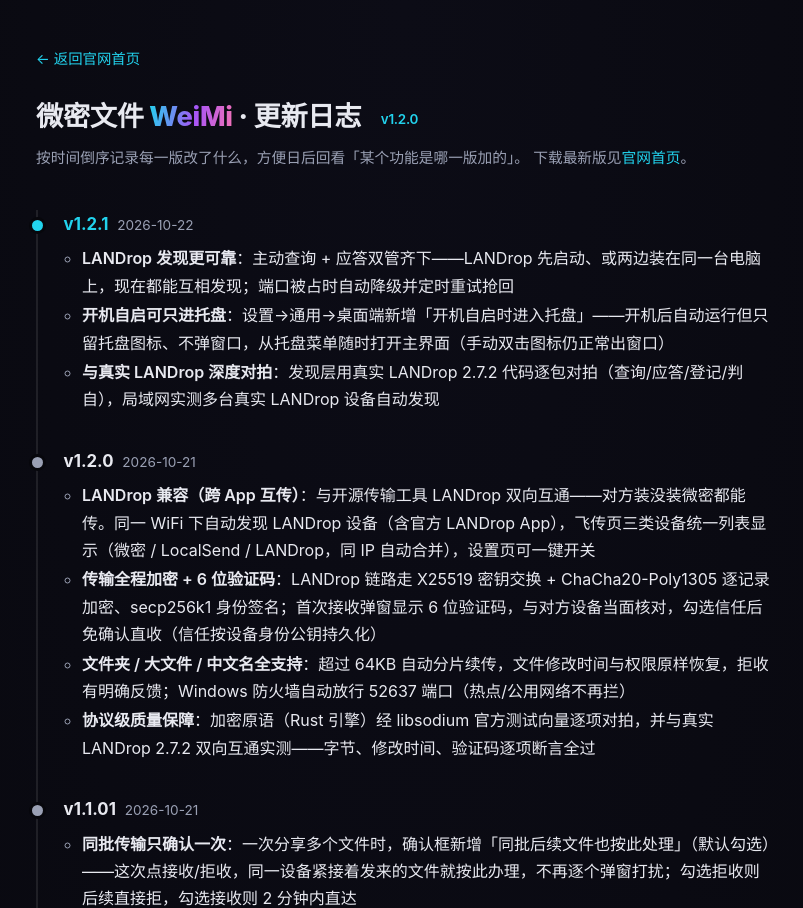
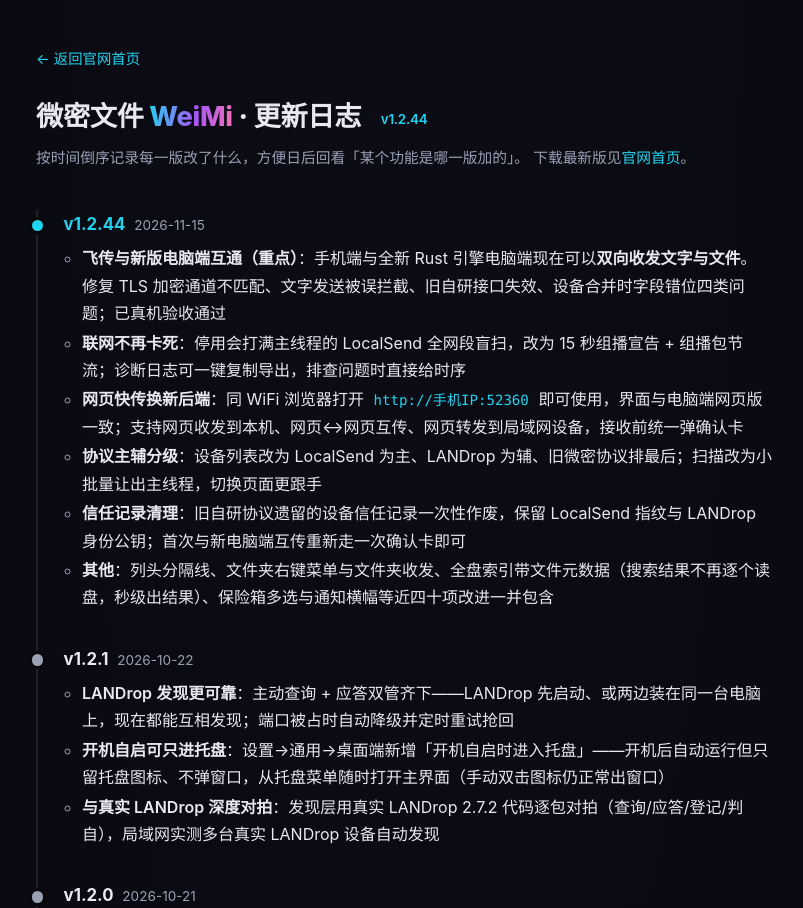
Before and after one commit to weimi95/weimi95.github.io, a plain HTML site: page weimi/app-changelog.html in a window 1280 px wide. Shown: the top 908 px of the page, without its empty margins (236-1039 px from the left). Drawn offline with Linux system fonts and the light colour scheme.

Commit message:
site: update WeiMi App pages to v1.2.44
Only weimi/app.html and weimi/app-changelog.html are touched.
weimi/index.html and changelog.html belong to the new desktop
WeiMi File Manager (v1.0.15) and are intentionally left alone.

App page: version badge v1.2.1 -> v1.2.44.
Changelog: add v1.2.44 entry (2026-11-15) covering LAN transfer
interop with the new Rust desktop engine, the LocalSend blind-scan
hang fix, the 52360 web-transfer service, protocol ranking, legacy
trust-record invalidation, and the accumulated minor improvements.

```diff
--- a/weimi/app-changelog.html
+++ b/weimi/app-changelog.html
@@ -131,7 +131,7 @@ footer { margin-top: 2.6rem; color: var(--muted); font-size: 0.88rem; }
 <main>
   <a class="back" href="/weimi/">← 返回官网首页</a>
   <header>
-    <h1>微密文件 <span class="grad">WeiMi</span> · 更新日志<span class="badge">v1.2.0</span></h1>
+    <h1>微密文件 <span class="grad">WeiMi</span> · 更新日志<span class="badge">v1.2.44</span></h1>
     <p class="sub">
       按时间倒序记录每一版改了什么，方便日后回看「某个功能是哪一版加的」。
       下载最新版见<a href="/weimi/">官网首页</a>。
@@ -140,6 +140,17 @@ footer { margin-top: 2.6rem; color: var(--muted); font-size: 0.88rem; }
 
   <ul class="log">
     <li class="current">
+      <span class="ver">v1.2.44</span><span class="date">2026-11-15</span>
+      <ul class="changes">
+        <li><strong>飞传与新版电脑端互通（重点）</strong>：手机端与全新 Rust 引擎电脑端现在可以<strong>双向收发文字与文件</strong>。修复 TLS 加密通道不匹配、文字发送被误拦截、旧自研接口失效、设备合并时字段错位四类问题；已真机验收通过</li>
+        <li><strong>联网不再卡死</strong>：停用会打满主线程的 LocalSend 全网段盲扫，改为 15 秒组播宣告 + 组播包节流；诊断日志可一键复制导出，排查问题时直接给时序</li>
+        <li><strong>网页快传换新后端</strong>：同 WiFi 浏览器打开 <code>http://手机IP:52360</code> 即可使用，界面与电脑端网页版一致；支持网页收发到本机、网页↔网页互传、网页转发到局域网设备，接收前统一弹确认卡</li>
+        <li><strong>协议主辅分级</strong>：设备列表改为 LocalSend 为主、LANDrop 为辅、旧微密协议排最后；扫描改为小批量让出主线程，切换页面更跟手</li>
+        <li><strong>信任记录清理</strong>：旧自研协议遗留的设备信任记录一次性作废，保留 LocalSend 指纹与 LANDrop 身份公钥；首次与新电脑端互传重新走一次确认卡即可</li>
+        <li><strong>其他</strong>：列头分隔线、文件夹右键菜单与文件夹收发、全盘索引带文件元数据（搜索结果不再逐个读盘，秒级出结果）、保险箱多选与通知横幅等近四十项改进一并包含</li>
+      </ul>
+    </li>
+    <li>
       <span class="ver">v1.2.1</span><span class="date">2026-10-22</span>
       <ul class="changes">
         <li><strong>LANDrop 发现更可靠</strong>：主动查询 + 应答双管齐下——LANDrop 先启动、或两边装在同一台电脑上，现在都能互相发现；端口被占时自动降级并定时重试抢回</li>
```
Also changed, not shown: weimi/app.html (+1 -1 lines).
